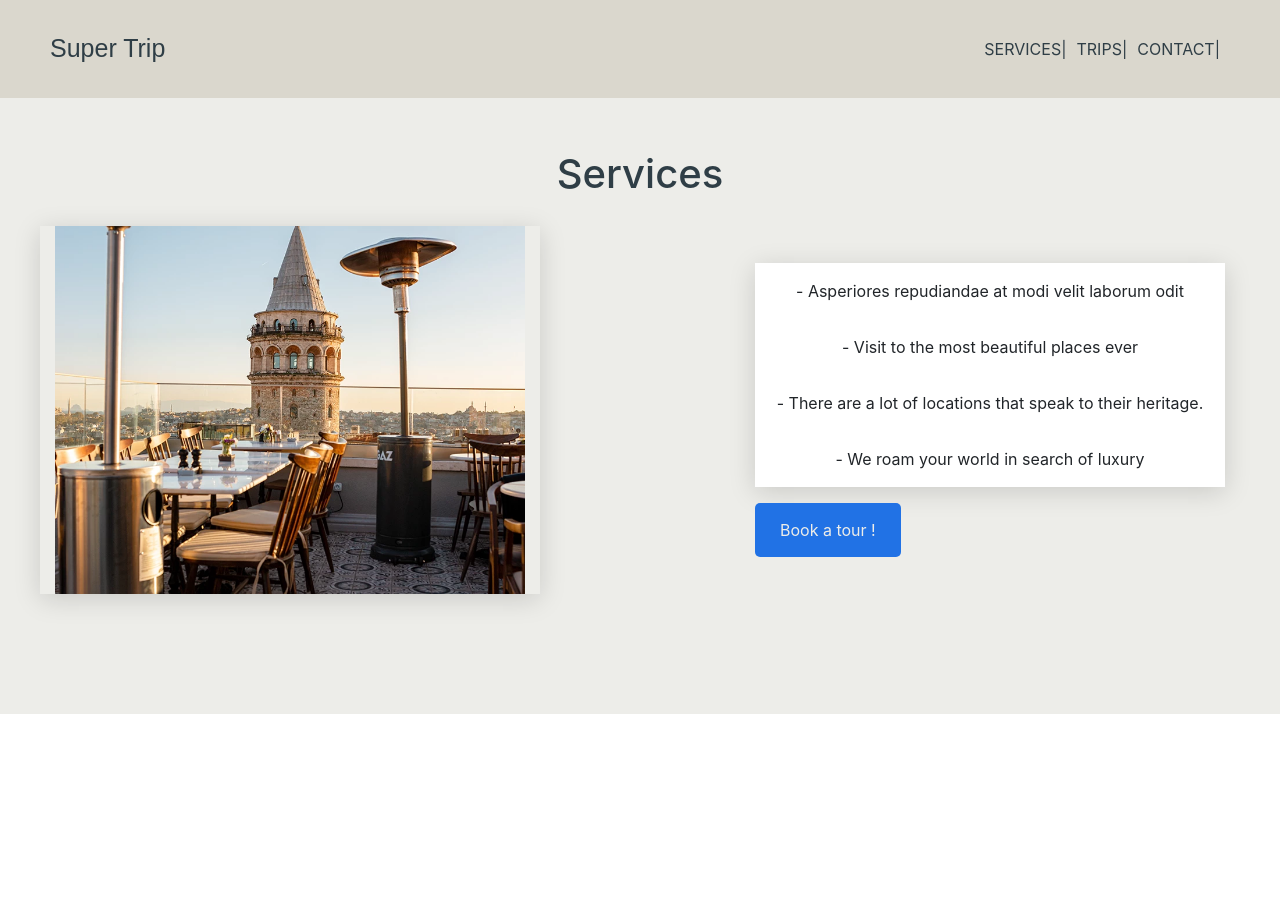
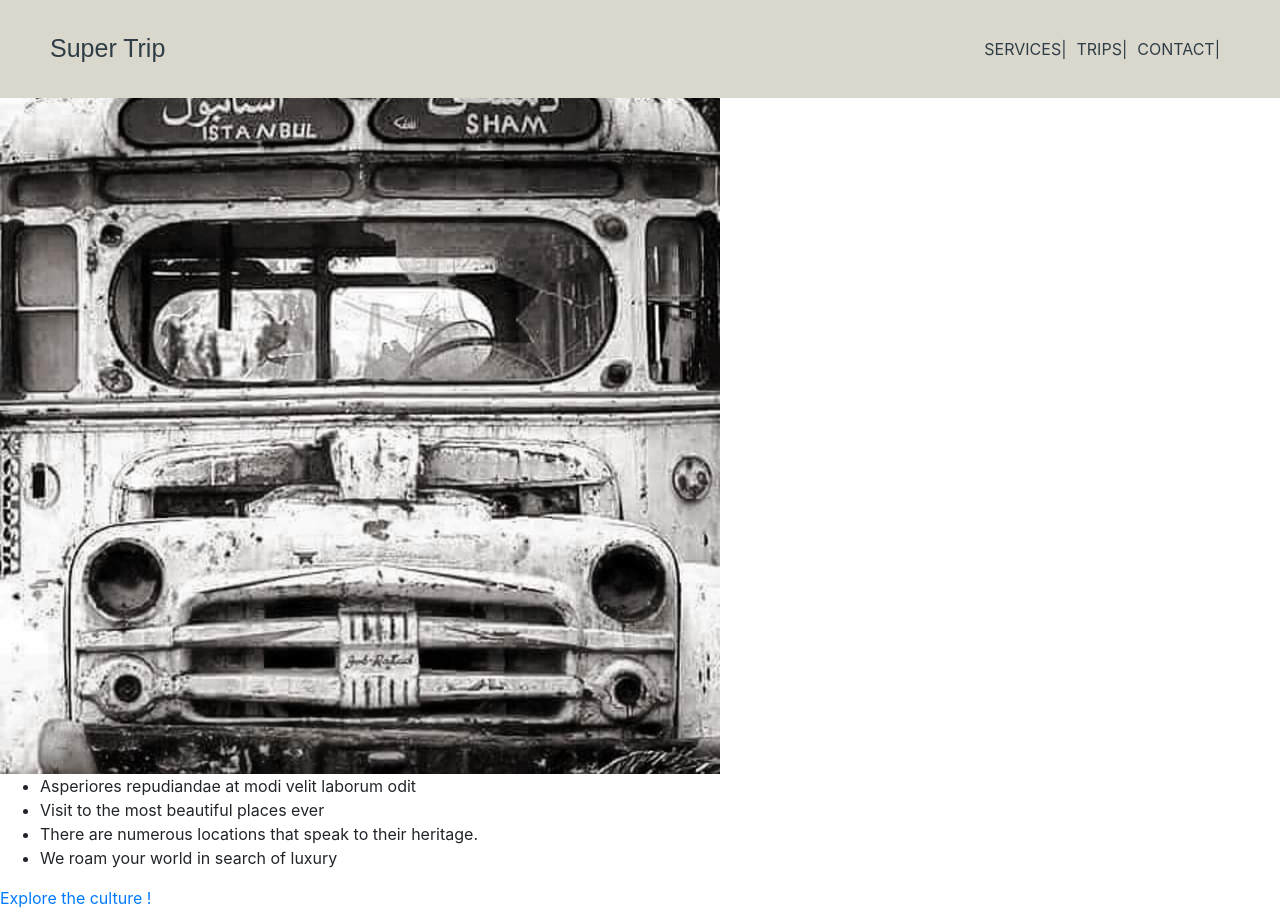
Before and after one commit to Tarek994/bg-React, a React (Create React App) app: page / in a window 1280 px wide. Before the commit the page ends 800 px from the top, so only its background shows below. Built offline with nearby package versions, Linux system fonts and the light colour scheme.

Commit message:
chore(app): uncommet the Trip component to build it

```diff
--- a/src/App.js
+++ b/src/App.js
@@ -2,7 +2,7 @@ import React from "react";
 import Main from "./Components/main/Main"
 import Services from "./Components/services/Services";
 // import Contact from "./Components/contact/Contact";
-// import Trip from "./Components/trip/Trip";
+import Trip from "./Components/trip/Trip";
 // import Footer from "./Components/footer/Footer";
 import Navbar from "./Components/navbar/NavBar";
 
@@ -11,9 +11,9 @@ function App() {
     <div className="app">
         <Navbar/>
          {/* <Main/> */}
-       <Services/>
-         {/*<Trip/>
-        <Contact/>
+       {/* <Services/> */}
+         <Trip/>
+        {/*<Contact/>
         <Footer/> */}
     </div>
   );
```
